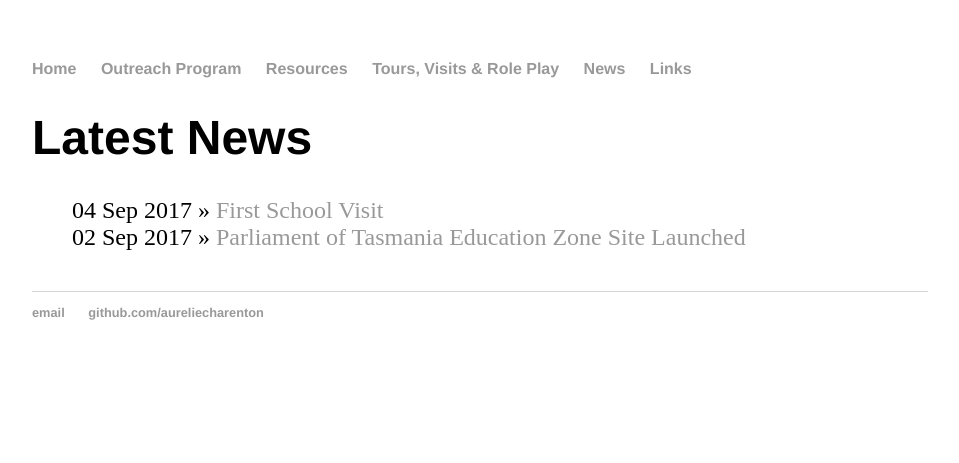
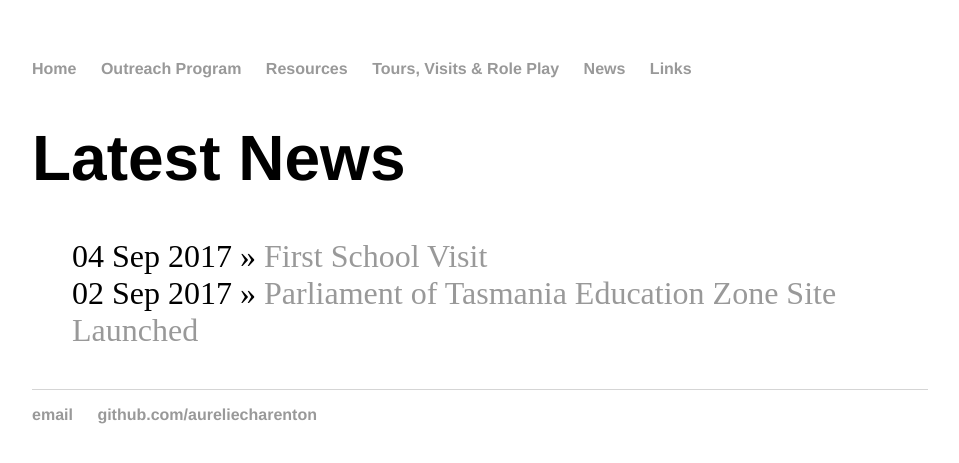
Before and after one commit to AurelieCharenton/AurelieCharenton.github.io, a Jekyll site: the page built from news/index.html, in a window 1280 px wide. Shown: the top 463 px of the page, without its empty margins (160-1119 px from the left). Built offline with Jekyll 4.4.1, drawn with Linux system fonts in a browser that asks for light colours.

Commit message:
changing css font size

```diff
--- a/css/main.css
+++ b/css/main.css
@@ -20,7 +20,7 @@
     text-decoration: underline;
 }
 h1 {
-    font-size: 3em;
+    font-size: 4em;
     font-family:'Helvetica', 'Arial', 'Sans-Serif';
 }
 p {
@@ -30,12 +30,12 @@
 }
 footer {
     border-top: 1px solid #d5d5d5;
-    font-size: .8em;
+    font-size: 1.0em;
 }
 
 ul.posts {
     margin: 20px auto 40px;
-    font-size: 1.5em;
+    font-size: 2.0em;
 }
 
 ul.posts li {
```
